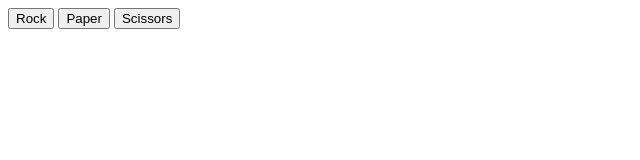
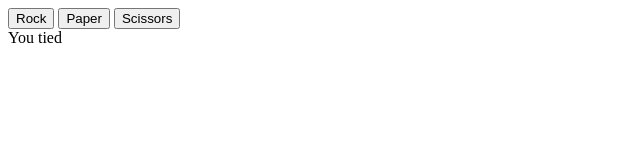
Before and after one commit to musangi/rock-paper-scissors, a plain HTML site: page index.html in a window 1280 px wide. Both pictures are taken after a click on the button "Rock". Shown: the full height of the page, 0-640 px from the left. Drawn offline with Linux system fonts and the light colour scheme.

Commit message:
added div to display results

```diff
--- a/app.js
+++ b/app.js
@@ -27,6 +27,7 @@ function playRound(playerSelection, computerSelection ) {
 }
 
 const buttons = document.querySelectorAll('button');
+const results   = document.querySelector('#results');
 
 buttons.forEach(button => {
     button.addEventListener('click', function() {
@@ -34,6 +35,7 @@ buttons.forEach(button => {
         const computerSelection = getComputerChoice();
         const result = playRound(playerSelection, computerSelection);
         console.log(result);
+        results.textContent = result;
     });
 });
 
--- a/index.html
+++ b/index.html
@@ -9,6 +9,7 @@
     <button id="rock">Rock</button>
     <button id="paper">Paper</button>
     <button id="scissors">Scissors</button>
+    <div id="results"></div>
 
 </body>
 <script src="app.js"></script>
```
